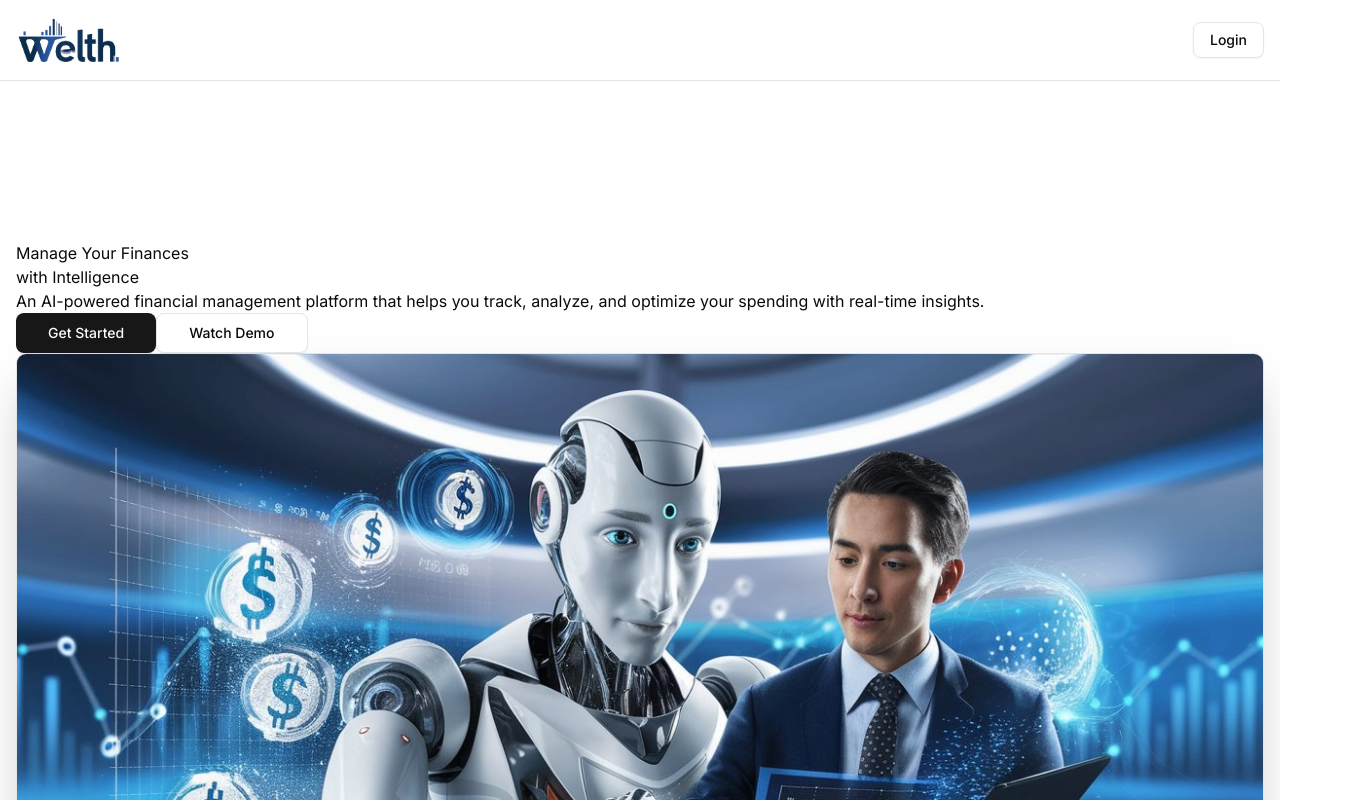
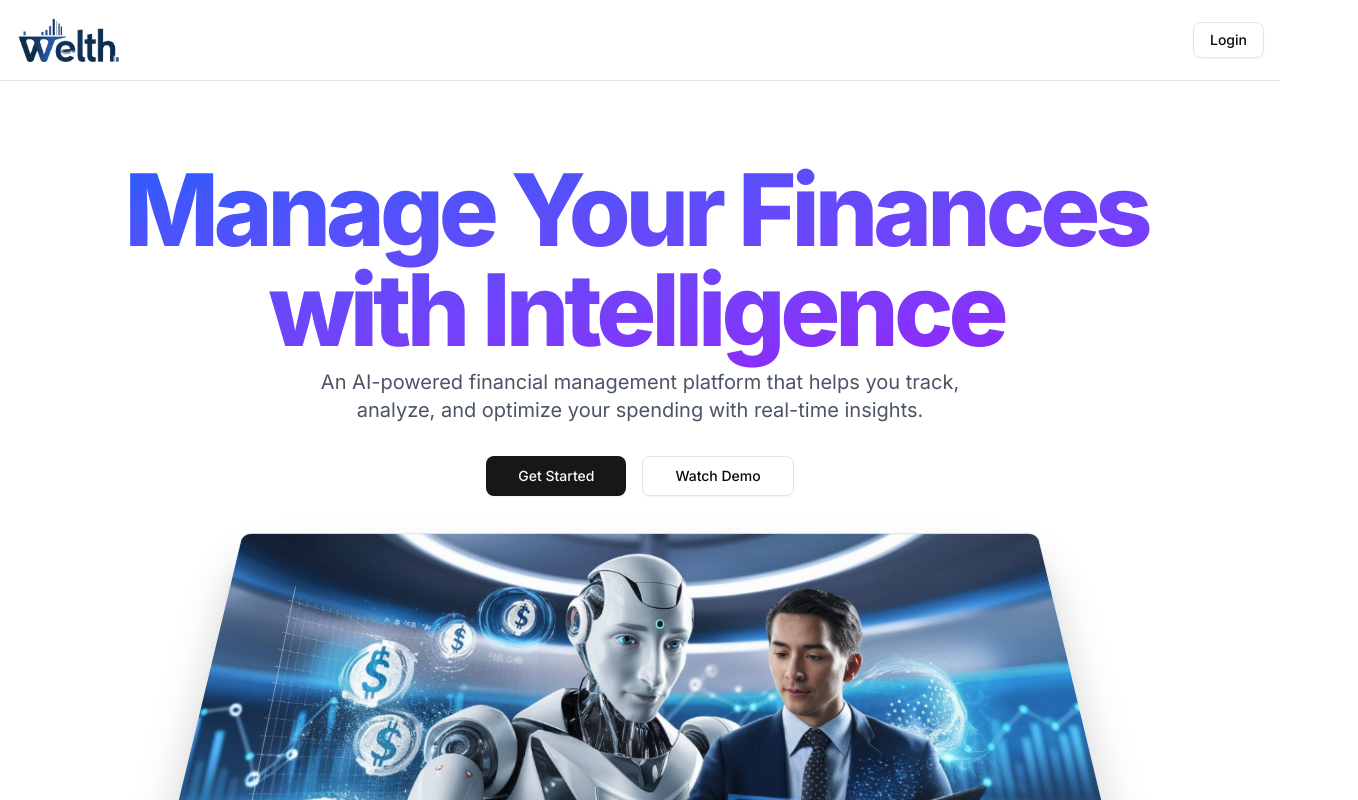
Before and after one commit to Sneha-Kushwaha/WisePenny.ai, a Next.js app: page / in a window 1280 px wide. Shown: the top 800 px of the page, 1358 px wide, since content can reach past the window. Built offline with nearby package versions, Linux system fonts and the light colour scheme; no server answers.

Commit message:
Fix the image

```diff
--- a/app/(auth)/layout.js
+++ b/app/(auth)/layout.js
@@ -1,8 +1,9 @@
 import React from 'react'
+
 
 const AuthLayout = ({ children }) => {
   return (
-    <div className="flex items-center justify-center min-h-screen bg-gray-50">{children}</div>
+    <div className="flex justify-center pt-40">{children}</div>
   )
 }
 
--- a/app/globals.css
+++ b/app/globals.css
@@ -1,5 +1,6 @@
 @import "tailwindcss";
 @import "tw-animate-css";
+
 
 @custom-variant dark (&:is(.dark *));
 
@@ -112,6 +113,12 @@
   --sidebar-ring: oklch(0.556 0 0);
 }
 
+body, html {
+  margin: 0;
+  padding: 0;
+}
+
+
 @layer base {
   * {
     @apply border-border outline-ring/50;
@@ -120,3 +127,28 @@
     @apply bg-background text-foreground;
   }
 }
+
+@layer utilities {
+ .gradient {
+    @apply bg-gradient-to-br from-blue-600 to-purple-600;
+  }
+
+.gradient-title {
+    @apply bg-gradient-to-br from-blue-600 to-purple-600 font-extrabold tracking-tighter pr-2 pb-2 text-transparent bg-clip-text;
+  }
+}
+
+.hero-image-wrapper {
+  perspective: 500px;
+}
+
+.hero-image {
+  /* transform: rotateX(20deg) scale(0.9) translateY(-50); */
+  transform: rotateX(15deg) scale(1);
+  transition: transform 0.5s ease-out;
+  will-change: transform;
+}
+
+.hero-image.scrolled {
+  transform: rotateX(0deg) scale(1) translateY(40px);
+}
--- a/app/layout.js
+++ b/app/layout.js
@@ -2,6 +2,8 @@
 import "./globals.css";
 import Header from "@/components/header";
 import { ClerkProvider } from "@clerk/nextjs";
+
+
 
 
 const inter = Inter({ subsets: ["latin"]});
--- a/app/page.js
+++ b/app/page.js
@@ -2,7 +2,7 @@
 
 export default function Home() {
   return (
-    <div className="mt-40">
+    <div className="mt-0">
        <HeroSection />
     </div>
   );
--- a/components/header.jsx
+++ b/components/header.jsx
@@ -7,7 +7,7 @@
 
 const Header = () => {
   return (
-    <div className=' w-full bg-white/80 backdrop-blur-md z-50 border-b'>
+    <div className='fixed top-0 left-0 w-full bg-white/80 backdrop-blur-md z-50 border-b'>
       <nav className='container mx-auto px-4 py-4 flex items-center justify-between'>
         {/* Logo */}
         <Link href="/">
--- a/components/hero.jsx
+++ b/components/hero.jsx
@@ -1,40 +1,67 @@
 "use client";
+
+import React, { useEffect, useRef } from "react";
+import Image from "next/image";
+import { Button } from "@/components/ui/button";
 import Link from "next/link";
-import { Button } from "@/components/ui/button";
-import Image from "next/image";
-
-
 
 const HeroSection = () => {
+  const imageRef = useRef(null);
+
+  useEffect(() => {
+    const imageElement = imageRef.current;
+
+    const handleScroll = () => {
+      const scrollPosition = window.scrollY;
+      const scrollThreshold = 100;
+
+      if (scrollPosition > scrollThreshold) {
+        imageElement.classList.add("scrolled");
+      } else {
+        imageElement.classList.remove("scrolled");
+      }
+    };
+
+    window.addEventListener("scroll", handleScroll);
+    return () => window.removeEventListener("scroll", handleScroll);
+  }, []);
+
   return (
-    <div className="pb-20 px-4">
-      <div>
-        <h1>
+    <section className="pt-40 pb-20 px-4">
+      <div className="container mx-auto text-center">
+        <h1 className="text-5xl md:text-6xl lg:text-[100px] pb-6 gradient-title">
           Manage Your Finances <br /> with Intelligence
         </h1>
-        <p>
-            An AI-powered financial management platform that helps you track, analyze, and optimize your spending with real-time insights.
+        <p className="text-xl text-gray-600 mb-8 max-w-2xl mx-auto">
+          An AI-powered financial management platform that helps you track,
+          analyze, and optimize your spending with real-time insights.
         </p>
-        <div>
+        <div className="flex justify-center space-x-4">
           <Link href="/dashboard">
-            <Button size="lg" className="px-8">Get Started</Button>
+            <Button size="lg" className="px-8">
+              Get Started
+            </Button>
           </Link>
-             <Link href="/dashboard">
-            <Button size="lg" variant="outline" className="px-8">Watch Demo</Button>
+          <Link href="https://www.youtube.com/roadsidecoder">
+            <Button size="lg" variant="outline" className="px-8">
+              Watch Demo
+            </Button>
           </Link>
         </div>
-      </div>
-      <div>
+        <div className="hero-image-wrapper mt-5 md:mt-0">
+          <div ref={imageRef} className="hero-image">
             <Image
               src="/banner.jpeg"
-        width={1280}
-        height={720}
+              width={900}
+              height={320}
               alt="Dashboard Preview"
               className="rounded-lg shadow-2xl border mx-auto"
               priority
             />
           </div>
         </div>
+      </div>
+    </section>
   );
 };
 
--- a/package.json
+++ b/package.json
@@ -32,10 +32,12 @@
   },
   "devDependencies": {
     "@eslint/eslintrc": "^3",
-    "@tailwindcss/postcss": "^4",
+    "@tailwindcss/postcss": "^4.1.12",
+    "autoprefixer": "^10.4.21",
     "eslint": "^9",
     "eslint-config-next": "15.4.4",
-    "tailwindcss": "^4",
+    "postcss": "^8.5.6",
+    "tailwindcss": "^4.1.12",
     "tw-animate-css": "^1.3.6"
   }
 }
```
Also changed, not shown: 1 other file (tests, documents, lock files or other folders). Lines whose indentation alone changed are shown as unchanged.
